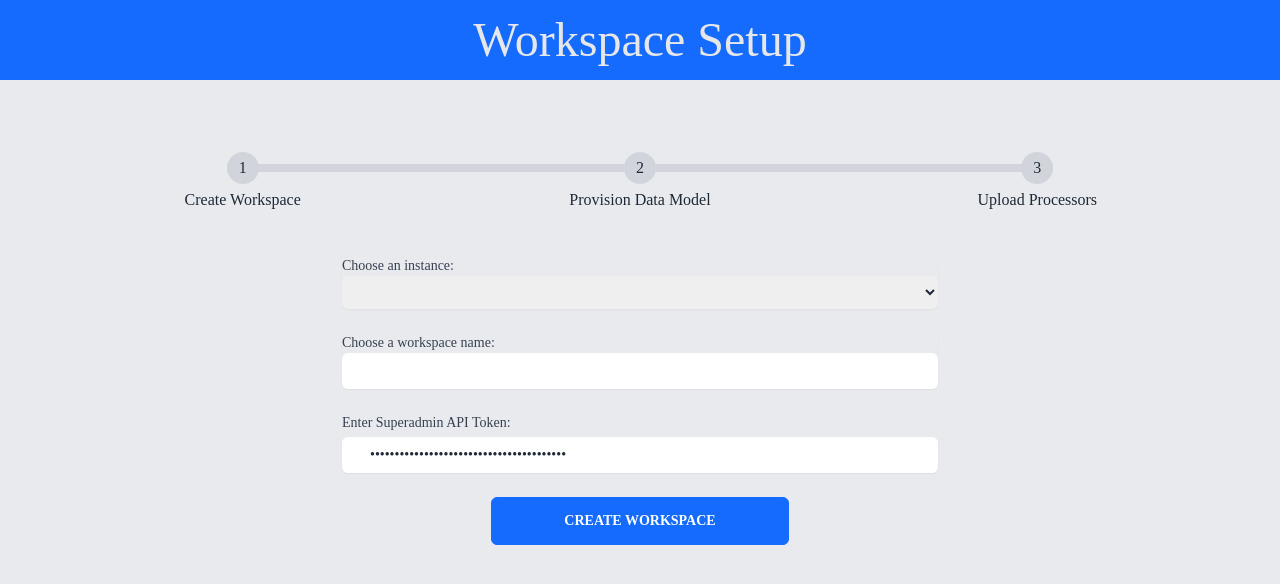
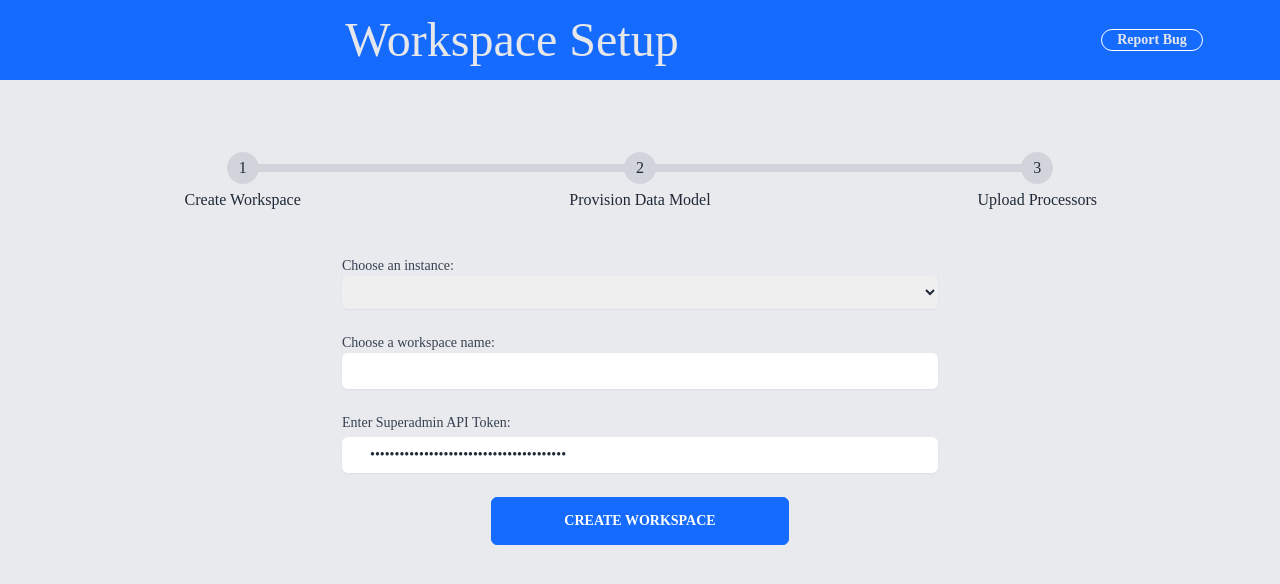
Before and after one commit to vg-leanix/moonwalker, a Nuxt app in the folder frontend/: page / in a window 1280 px wide. Shown: the top 584 px of the page. Built offline with nearby package versions, Linux system fonts and the light colour scheme; a web font is replaced by a local one.

Commit message:
improved header

```diff
--- a/frontend/components/AppHeader.vue
+++ b/frontend/components/AppHeader.vue
@@ -1,16 +1,48 @@
 <template >
-  <header
-    class="font-lix"
+  <header class="font-lix antialiased">
+    <div class="h-20 w-screen bg-lix-main flex items-center">
+      <nav class="flex flex-row w-full justify-center items-center">
+        <p
+          class="
+            w-4/5
+            flex
+            justify-center
+            font-lix
+            text-5xl
+            font-thin
+            text-gray-200
+          "
+        >
+          Workspace Setup
+        </p>
+        <div class="flex w-1/5 justify-center">
+          <button
+            class="
+              w-2/5
+              font-lix
+              font-bold
+              hover:font-bold
+              flex
+              justify-center
+              text-sm
 
-
-  >
-  <div class="flex items-center justify-center h-20 w-screen bg-lix-main">
-    <nav
-      class="flex justify-center   "
-    >
-      <p class=" font-lix text-5xl font-thin text-gray-200">Workspace Setup</p>
-
-    </nav>
+              text-gray-200
+              border border-white
+              hover:bg-indigo-600
+              hover:text-white
+              hover:font-black
+              rounded-full
+            "
+          >
+            <a
+              href="https://leanix.atlassian.net/secure/RapidBoard.jspa?rapidView=146&projectKey=CSEC&view=planning.nodetail&issueLimit=100&selectedEpic=CSEC-35"
+              target="_blank"
+              rel="noopener noreferrer"
+              >Report Bug</a
+            >
+          </button>
+        </div>
+      </nav>
     </div>
   </header>
 </template>
@@ -23,12 +55,8 @@ export default {
     return {};
   },
 
-  methods: {
-
-  },
+  methods: {},
   created() {},
-
-
 };
 </script>
 
@@ -38,11 +66,10 @@ fontLIX {
 }
 .solutions-enter-active {
   animation: fadeIn;
-  animation-duration: 0.3s ;
+  animation-duration: 0.3s;
 }
-.solutions-leave-active{
+.solutions-leave-active {
   animation: fadeOut;
-  animation-duration: 0.5s ;
+  animation-duration: 0.5s;
 }
-
 </style>
```
